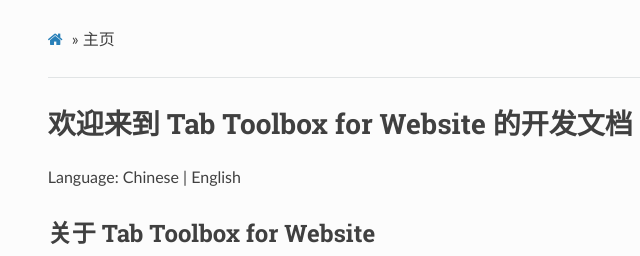
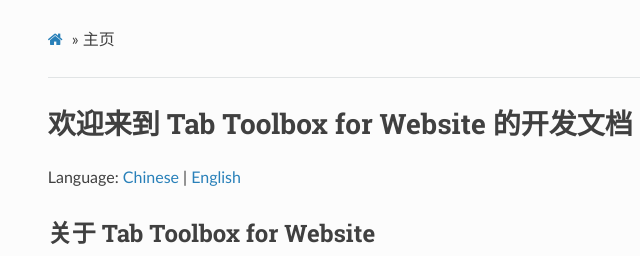
Before and after one commit to wojiaoyishang/wojiaoyishang.github.io, a plain HTML site: page tab-toolbox-for-website-zh_cn/index.html in a window 1280 px wide. Shown: the top 256 px of the page, 304-944 px from the left. Drawn offline with nearby package versions, Linux system fonts and the light colour scheme.

Commit message:
Update index.html

```diff
--- a/tab-toolbox-for-website-zh_cn/index.html
+++ b/tab-toolbox-for-website-zh_cn/index.html
@@ -96,7 +96,7 @@
             <div class="section" itemprop="articleBody">
 
                 <h1 id="tab-toolbox-for-website">欢迎来到 Tab Toolbox for Website 的开发文档</h1>
-<p>Language: Chinese | English</p>
+<p>Language: <a href="https://wojiaoyishang.github.io/tab-toolbox-for-website-zh_cn/">Chinese</a> | <a href="https://wojiaoyishang.github.io/tab-toolbox-for-website-en/">English</a></p>
 <h2 id="tab-toolbox-for-website_1">关于 Tab Toolbox for Website</h2>
 <p>Tab Toolbox for Website 最开始是 Windows 平台 中的 Tab 工具箱 一个程序，</p>
 <p>由鑫凯提出并创立制作，后来由以赏加入制作。Tab 工具箱宗旨是为用户使用电脑时解决不便，</p>
@@ -157,5 +157,5 @@
 
 <!--
 MkDocs version : 1.3.1
-Build Date UTC : 2022-08-07 13:49:09.667324+00:00
+Build Date UTC : 2022-08-07 14:04:52.566680+00:00
 -->
```
